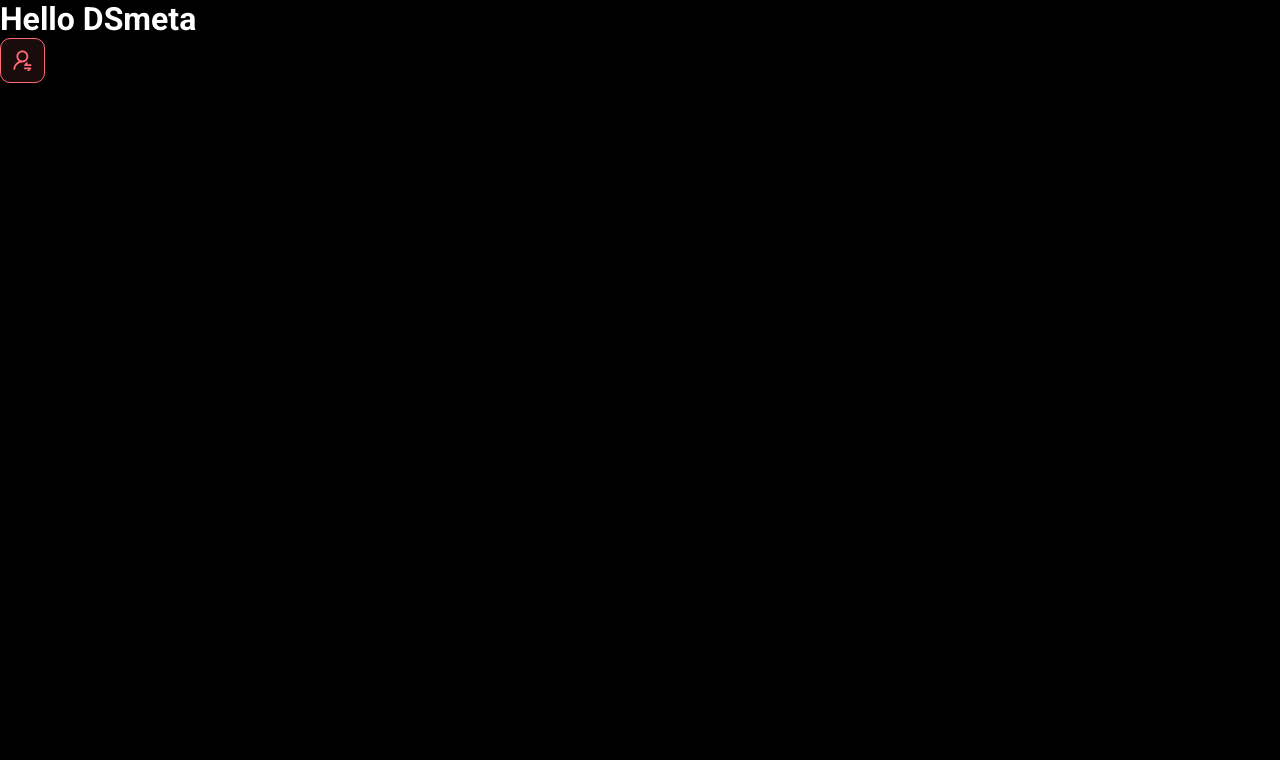
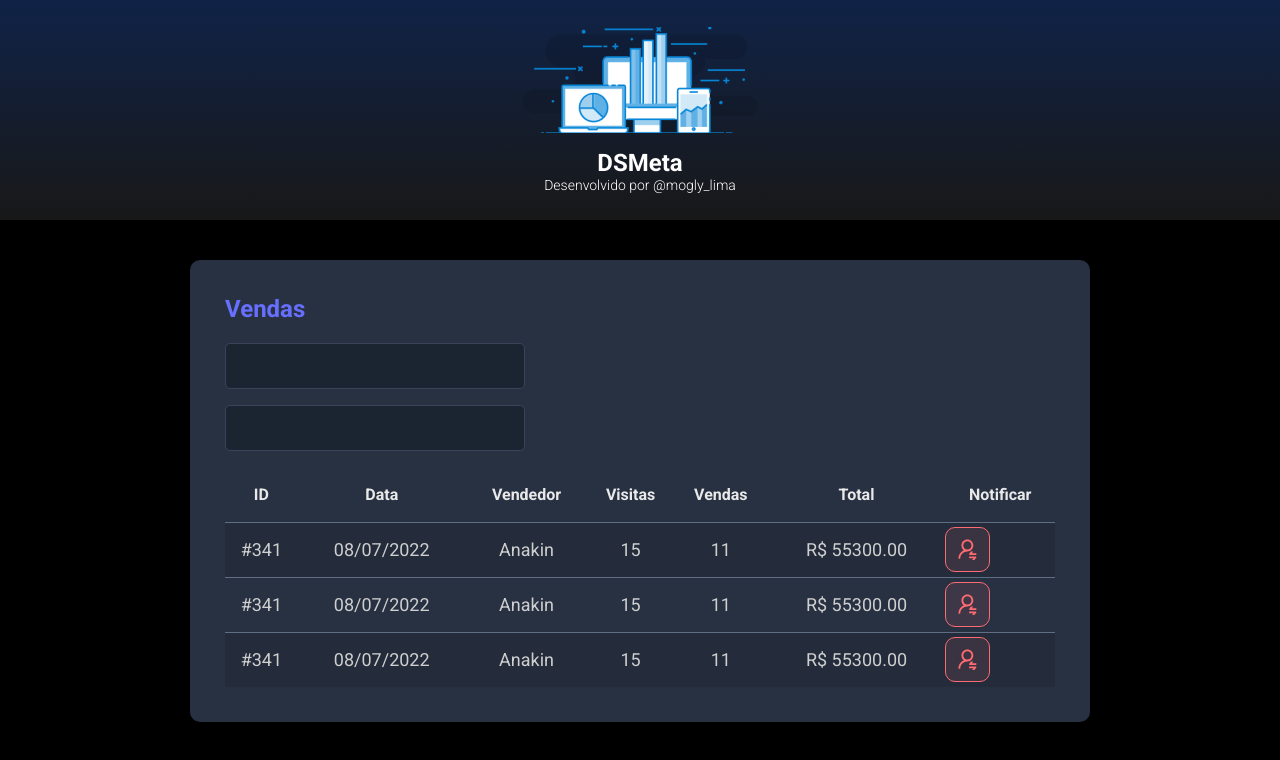
Before and after one commit to MoglesonLima/dsmeta, a React (Vite) app in the folder frontend-dsmeta/: page / in a window 1280 px wide. Shown: the top 760 px of the page. Built offline with nearby package versions, Linux system fonts and the light colour scheme.

Commit message:
chore(frontend-dsmeta/): Adição de components(Header, SalesCard).

```diff
--- a/frontend-dsmeta/src/App.tsx
+++ b/frontend-dsmeta/src/App.tsx
@@ -1,13 +1,22 @@
-import NotificationButton from './components/noticationButton'
-
+import Header from './components/Header'
+import NotificationButton from './components/NoticationButton'
+import SalesCard from './components/SalesCard'
 
 function App() {
 
   return (
     <div>
-      <h1>Hello DSmeta</h1>
+      <Header/>
+      {/* <NotificationButton/> */}
 
-      <NotificationButton/>
+      <main>
+        <section id='sales'>
+          <div className='dsmeta-container'>
+            <SalesCard/>
+          </div>
+
+        </section>
+      </main>
     </div>
 
   )
--- /dev/null
+++ b/frontend-dsmeta/src/components/Header/index.tsx
@@ -0,0 +1,20 @@
+import logo from "../../assets/img/logo-dsmeta.png"
+import "./styles.css"
+
+
+function Header(){
+    return(
+        <header>
+            <div className="dsmeta-logo-container">
+                <img src={logo} alt="DSmeta" />
+                <h1>DSMeta</h1>
+                <p>
+                    Desenvolvido por
+                    <a href="https://www.instagram.com/mogly_lima"> @mogly_lima</a>
+                </p>
+            </div>
+        </header>
+    )
+}
+
+export default Header
--- /dev/null
+++ b/frontend-dsmeta/src/components/Header/styles.css
@@ -0,0 +1,27 @@
+header {
+    background: linear-gradient(180deg, #102347 0%, #181818 100%);
+    height: 220px;
+    display: flex;
+    align-items: center;
+    justify-content: center;
+  }
+
+  .dsmeta-logo-container {
+    display: flex;
+    flex-direction: column;
+    align-items: center;
+  }
+
+  .dsmeta-logo-container img {
+    width: 235px;
+  }
+
+  .dsmeta-logo-container h1 {
+    margin-top: 15px;
+    font-size: 24px;
+  }
+
+  .dsmeta-logo-container p {
+    font-size: 14px;
+    font-weight: 300;
+  }
--- /dev/null
+++ b/frontend-dsmeta/src/components/SalesCard/index.tsx
@@ -0,0 +1,73 @@
+import NotificationButton from '../NoticationButton'
+import './styles.css'
+
+function SalesCard() {
+    return (
+        <div className="dsmeta-card">
+            <h2 className="dsmeta-sales-title">Vendas</h2>
+            <div>
+                <div className="dsmeta-form-control-container">
+                    <input className="dsmeta-form-control" type="text" />
+                </div>
+                <div className="dsmeta-form-control-container">
+                    <input className="dsmeta-form-control" type="text" />
+                </div>
+            </div>
+
+            <div>
+                <table className="dsmeta-sales-table">
+                    <thead>
+                        <tr>
+                            <th className="show992">ID</th>
+                            <th className="show576">Data</th>
+                            <th>Vendedor</th>
+                            <th className="show992">Visitas</th>
+                            <th className="show992">Vendas</th>
+                            <th>Total</th>
+                            <th>Notificar</th>
+                        </tr>
+                    </thead>
+                    <tbody>
+                        <tr>
+                            <td className="show992">#341</td>
+                            <td className="show576">08/07/2022</td>
+                            <td>Anakin</td>
+                            <td className="show992">15</td>
+                            <td className="show992">11</td>
+                            <td>R$ 55300.00</td>
+                            <td>
+                                <NotificationButton />
+                            </td>
+                        </tr>
+                        <tr>
+                            <td className="show992">#341</td>
+                            <td className="show576">08/07/2022</td>
+                            <td>Anakin</td>
+                            <td className="show992">15</td>
+                            <td className="show992">11</td>
+                            <td>R$ 55300.00</td>
+                            <td>
+                                <NotificationButton />
+                            </td>
+                        </tr>
+                        <tr>
+                            <td className="show992">#341</td>
+                            <td className="show576">08/07/2022</td>
+                            <td>Anakin</td>
+                            <td className="show992">15</td>
+                            <td className="show992">11</td>
+                            <td>R$ 55300.00</td>
+                            <td>
+                                <NotificationButton />
+                            </td>
+                        </tr>
+                    </tbody>
+
+                </table>
+            </div>
+
+        </div>
+    )
+}
+
+export default SalesCard
--- /dev/null
+++ b/frontend-dsmeta/src/components/SalesCard/styles.css
@@ -0,0 +1,97 @@
+.dsmeta-card {
+    background-color: #283142;
+    border-radius: 10px;
+    padding: 30px 10px;
+}
+
+.dsmeta-sales-title {
+    color: #676fff;
+    font-size: 24px;
+    margin-bottom: 20px;
+}
+
+.dsmeta-form-control-container {
+    margin-bottom: 16px;
+    max-width: 300px;
+}
+
+.dsmeta-form-control {
+    width: 100%;
+    height: 46px;
+    background-color: #1b2531;
+    border: 1px solid #384459;
+    border-radius: 5px;
+    color: #9aaabe;
+    padding: 0 20px;
+    font-size: 18px;
+}
+
+.dsmeta-sales-table {
+    width: 100%;
+    border-spacing: 0;
+    border-collapse: collapse;
+}
+
+.dsmeta-sales-table thead {
+    height: 55px;
+    font-size: 16px;
+    color: #e9e9e9;
+    font-weight: 700;
+}
+
+.dsmeta-sales-table tbody {
+    font-size: 14px;
+    font-weight: 400;
+    color: #cfcfcf;
+    text-align: center;
+}
+
+.dsmeta-sales-table tbody tr {
+    height: 74px;
+    border-top: 1px solid #5f6e82;
+}
+
+.dsmeta-sales-table tbody tr:hover>td {
+    background-color: #384459;
+}
+
+.dsmeta-sales-table tbody tr:nth-child(odd) {
+    background-color: #242c3b;
+}
+
+.dsmeta-red-btn-container {
+    display: flex;
+    justify-content: center;
+}
+
+.show576 {
+    display: none;
+}
+
+.show992 {
+    display: none;
+}
+
+@media (min-width: 576px) {
+    .show576 {
+        display: table-cell;
+    }
+
+    .dsmeta-card {
+        padding: 35px;
+    }
+
+    .dsmeta-sales-table tbody tr {
+        height: 55px;
+    }
+
+    .dsmeta-sales-table tbody {
+        font-size: 18px;
+    }
+}
+
+@media (min-width: 992px) {
+    .show992 {
+        display: table-cell;
+    }
+}
--- a/frontend-dsmeta/src/main.css
+++ b/frontend-dsmeta/src/main.css
@@ -31,3 +31,13 @@ a:visited {
   justify-content: center;
   cursor: pointer;
 }
+
+.dsmeta-container {
+  width: 100%;
+  max-width: 900px;
+  margin: 0 auto;
+}
+
+#sales {
+  padding: 40px 10px;
+}
```
Also changed, not shown: frontend-dsmeta/src/assets/img/logo-dsmeta.png (added), frontend-dsmeta/src/components/NoticationButton/index.tsx (renamed from frontend-dsmeta/src/components/noticationButton/index.tsx), frontend-dsmeta/src/components/NoticationButton/styles.css (renamed from frontend-dsmeta/src/components/noticationButton/styles.css).
